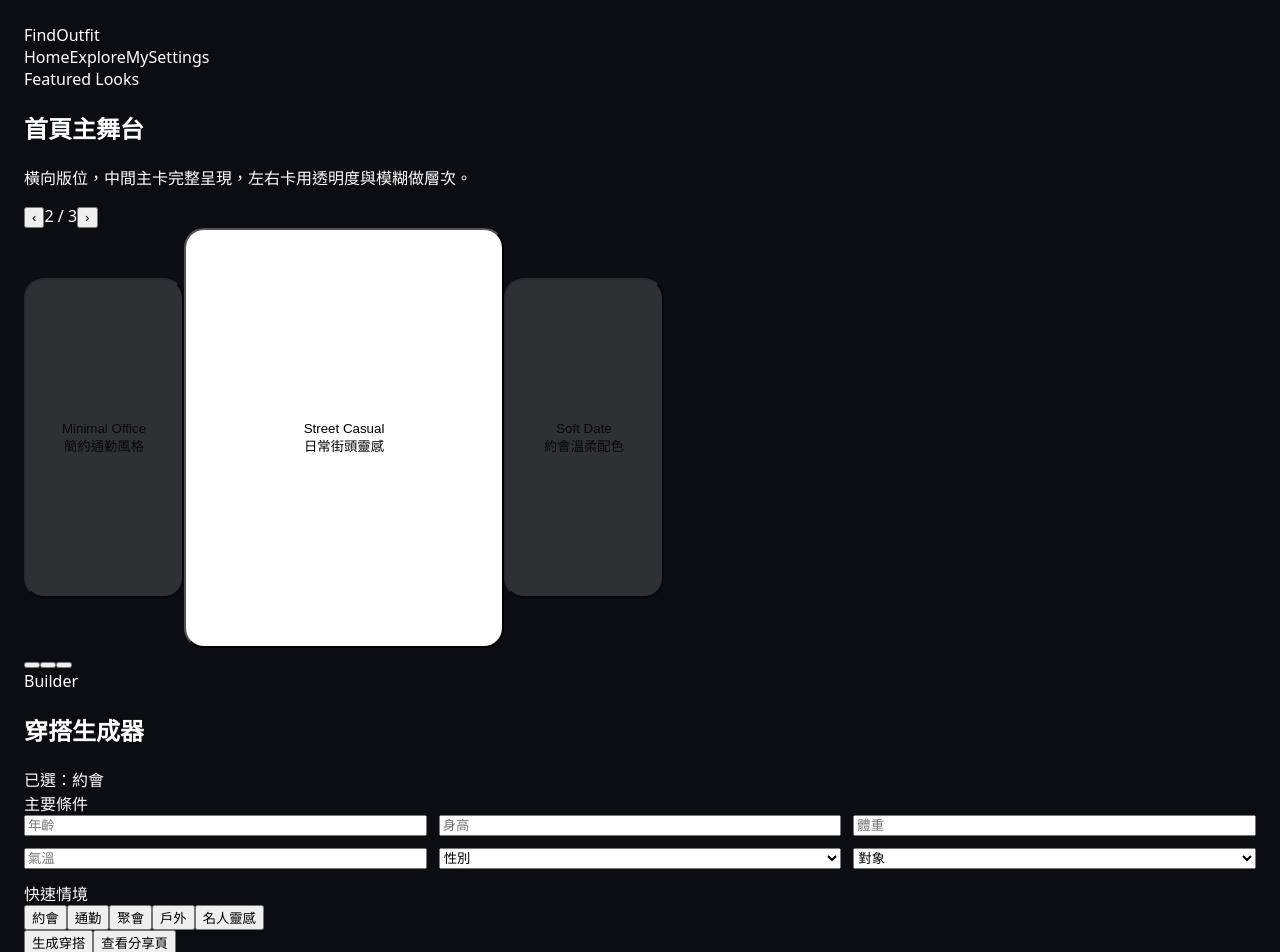
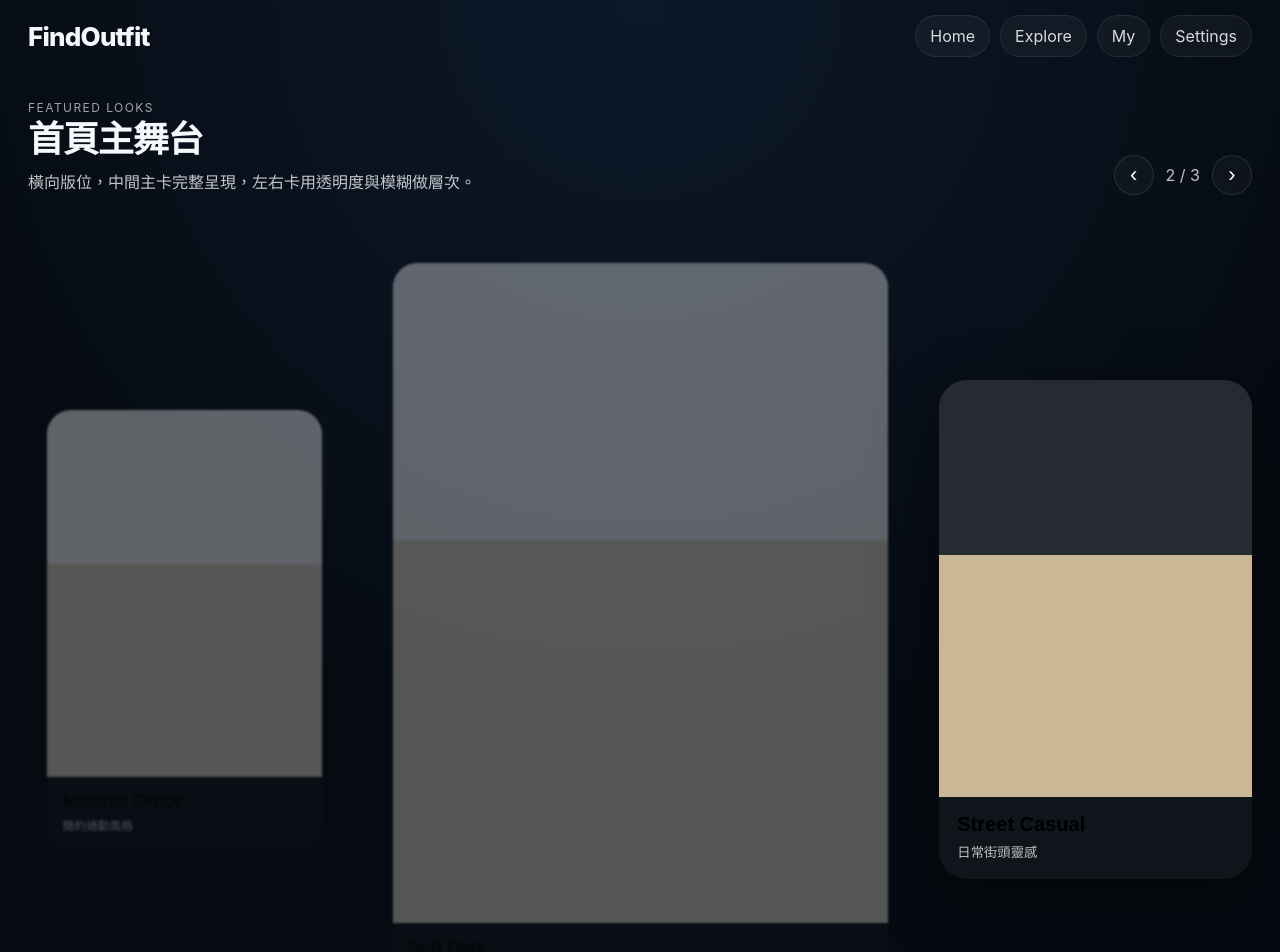
Before and after one commit to howeasyshare-glitch/simon, a Next.js app: page / in a window 1280 px wide. Shown: the top 952 px of the page. Built offline with nearby package versions, Linux system fonts and the light colour scheme.

Commit message:
Add files via upload

```diff
--- a/app/page.module.css
+++ b/app/page.module.css
@@ -1,77 +1,65 @@
+
 .page {
-  background: #0b0d12;
-  color: #fff;
-  padding: 24px;
+  min-height: 100vh;
+  background: radial-gradient(circle at top, rgba(39, 85, 151, 0.18), transparent 32%), #060b12;
+  color: #f5f7fb;
+  padding: 0 28px 60px;
+  font-family: Inter, Arial, sans-serif;
 }
-
-/* ===== HERO 橫向 ===== */
-.hero {
-  display: flex;
-  gap: 16px;
-  justify-content: center;
-  align-items: center;
-  margin-bottom: 40px;
+.topbar { height: 72px; display: flex; align-items: center; justify-content: space-between; margin-bottom: 28px; }
+.brand { font-size: 26px; font-weight: 800; letter-spacing: -0.03em; }
+.nav { display: flex; gap: 10px; flex-wrap: wrap; }
+.navItem { color: rgba(255,255,255,0.84); padding: 10px 14px; border-radius: 999px; background: rgba(255,255,255,0.04); border: 1px solid rgba(255,255,255,0.08); }
+.heroSection { margin: 0 auto 56px; max-width: 1320px; }
+.heroHeader, .sectionHead { display: flex; justify-content: space-between; align-items: end; gap: 16px; margin-bottom: 18px; }
+.kicker { color: rgba(255,255,255,0.62); font-size: 12px; text-transform: uppercase; letter-spacing: 0.12em; margin-bottom: 6px; }
+.heroTitle, .sectionTitle { margin: 0; font-size: 36px; line-height: 1.05; letter-spacing: -0.03em; }
+.heroSub { max-width: 680px; color: rgba(255,255,255,0.76); margin: 10px 0 0; line-height: 1.65; }
+.heroCounter { display: flex; gap: 12px; align-items: center; color: rgba(255,255,255,0.74); }
+.arrowBtn { width: 40px; height: 40px; border-radius: 999px; border: 1px solid rgba(255,255,255,0.1); background: rgba(255,255,255,0.03); color: #fff; font-size: 22px; }
+.heroRail { display: grid; grid-template-columns: 1fr 1.8fr 1fr; gap: 18px; align-items: center; }
+.heroMain, .heroSide { border: 0; padding: 0; cursor: pointer; background: transparent; border-radius: 28px; overflow: hidden; transition: transform 0.28s ease, opacity 0.28s ease, filter 0.28s ease; }
+.heroMain { order: 2; transform: scale(1); opacity: 1; filter: none; box-shadow: 0 20px 60px rgba(0,0,0,0.5); }
+.heroSide { transform: scale(0.88); opacity: 0.38; filter: blur(1.2px); }
+.heroSide:hover { opacity: 0.58; transform: scale(0.92); }
+.mockFigureLight, .mockFigureDark { width: 100%; aspect-ratio: 3 / 4; display: block; }
+.mockFigureLight { background: linear-gradient(180deg, #efefef 0 42%, #d7cfbf 42% 100%); }
+.mockFigureDark { background: linear-gradient(180deg, #262a31 0 42%, #c9b795 42% 100%); }
+.heroCaption { background: rgba(255,255,255,0.04); padding: 16px 18px 18px; text-align: left; }
+.heroCardTitle { font-size: 20px; font-weight: 800; }
+.heroCardSub { margin-top: 6px; color: rgba(255,255,255,0.72); }
+.dotRow { margin-top: 18px; display: flex; justify-content: center; gap: 8px; }
+.dot, .dotActive { width: 9px; height: 9px; border-radius: 999px; border: 0; }
+.dot { background: rgba(255,255,255,0.24); }
+.dotActive { background: #fff; }
+.generatorSection, .listSection { max-width: 1320px; margin: 0 auto 36px; }
+.card { background: rgba(255,255,255,0.04); border: 1px solid rgba(255,255,255,0.08); padding: 18px; border-radius: 22px; margin-bottom: 16px; backdrop-filter: blur(8px); }
+.blockTitle { font-size: 16px; font-weight: 700; margin-bottom: 14px; }
+.mainGrid { display: grid; grid-template-columns: repeat(3, minmax(0, 1fr)); gap: 12px; }
+.field { height: 48px; border-radius: 14px; border: 1px solid rgba(255,255,255,0.12); background: rgba(0,0,0,0.2); color: #fff; padding: 0 14px; }
+.pillRow, .celebPanel { display: flex; gap: 10px; flex-wrap: wrap; }
+.celebPanel { margin-top: 14px; padding-top: 14px; border-top: 1px dashed rgba(255,255,255,0.1); }
+.pill, .activePill { min-height: 42px; padding: 0 16px; border-radius: 999px; border: 1px solid rgba(255,255,255,0.14); background: transparent; color: #fff; font-weight: 700; white-space: nowrap; }
+.activePill { background: #fff; color: #000; border-color: #fff; }
+.generateRow { display: flex; gap: 12px; flex-wrap: wrap; margin-top: 18px; }
+.primaryBtn, .secondaryBtn, .badge { min-height: 48px; padding: 0 18px; border-radius: 14px; font-weight: 700; display: inline-flex; align-items: center; justify-content: center; }
+.primaryBtn { border: 0; background: #fff; color: #000; }
+.secondaryBtn { border: 1px solid rgba(255,255,255,0.14); background: transparent; color: #fff; }
+.badge { border: 1px solid rgba(255,255,255,0.1); background: rgba(255,255,255,0.04); color: rgba(255,255,255,0.84); }
+.smallRow { display: flex; gap: 12px; overflow-x: auto; padding-bottom: 4px; }
+.smallCard { min-width: 132px; width: 132px; border-radius: 18px; overflow: hidden; background: rgba(255,255,255,0.04); border: 1px solid rgba(255,255,255,0.08); }
+.smallMockLight, .smallMockDark { width: 100%; aspect-ratio: 4 / 5; }
+.smallMockLight { background: linear-gradient(180deg, #ececec 0 40%, #cfd6df 40% 100%); }
+.smallMockDark { background: linear-gradient(180deg, #242730 0 40%, #b79f7a 40% 100%); }
+@media (max-width: 1100px) {
+  .heroRail { grid-template-columns: 1fr; }
+  .heroMain, .heroSide { transform: none; opacity: 1; filter: none; }
+  .mainGrid { grid-template-columns: repeat(2, minmax(0, 1fr)); }
 }
-
-.heroMain {
-  width: 320px;
-  height: 420px;
-  background: #fff;
-  border-radius: 20px;
+@media (max-width: 720px) {
+  .page { padding: 0 16px 40px; }
+  .topbar { flex-direction: column; align-items: flex-start; height: auto; gap: 14px; padding-top: 18px; }
+  .heroTitle, .sectionTitle { font-size: 30px; }
+  .heroHeader, .sectionHead { align-items: flex-start; flex-direction: column; }
+  .mainGrid { grid-template-columns: 1fr; }
 }
-
-.heroSide {
-  width: 160px;
-  height: 320px;
-  background: #666;
-  border-radius: 20px;
-  opacity: 0.4;
-  transition: 0.3s;
-}
-
-.heroSide:hover {
-  opacity: 0.7;
-}
-
-/* ===== 生成器 ===== */
-.generator {
-  margin-top: 40px;
-}
-
-.mainGrid {
-  display: grid;
-  grid-template-columns: repeat(3, 1fr);
-  gap: 12px;
-  margin-bottom: 12px;
-}
-
-.scene {
-  display: flex;
-  gap: 10px;
-  flex-wrap: wrap;
-}
-
-.scene button {
-  padding: 10px 14px;
-  border-radius: 999px;
-  border: 1px solid #fff;
-  background: transparent;
-  color: #fff;
-}
-
-/* ===== 列表 ===== */
-.section {
-  margin-top: 40px;
-}
-
-.row {
-  display: flex;
-  gap: 12px;
-}
-
-.smallCard {
-  width: 120px;
-  height: 160px;
-  background: #444;
-  border-radius: 12px;
-}
```
